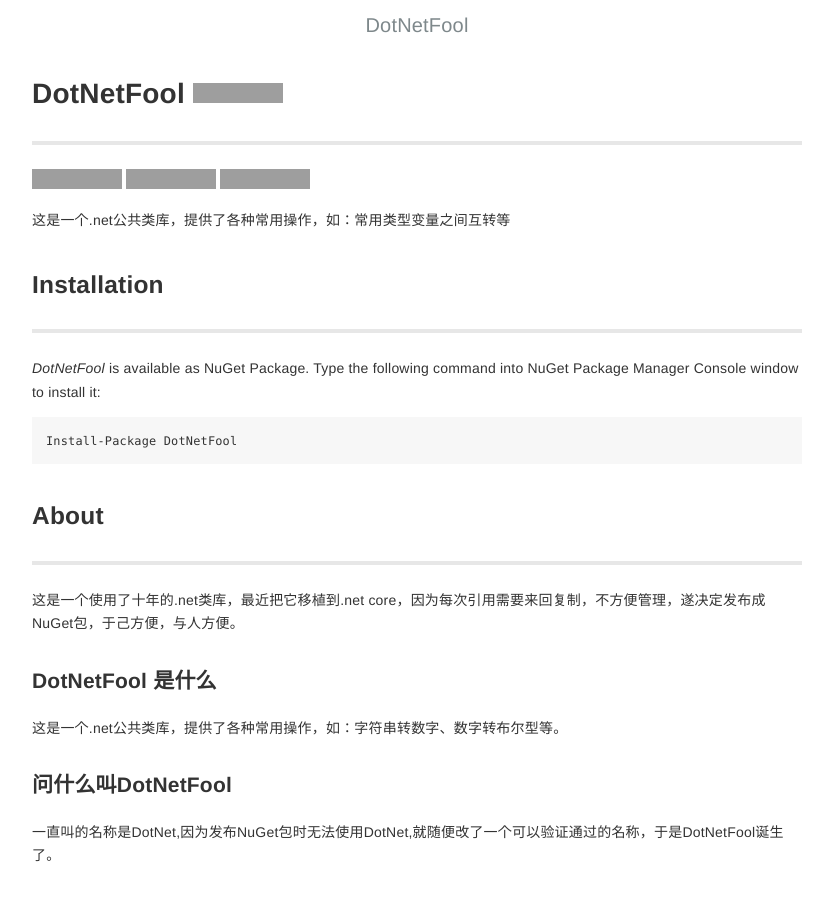
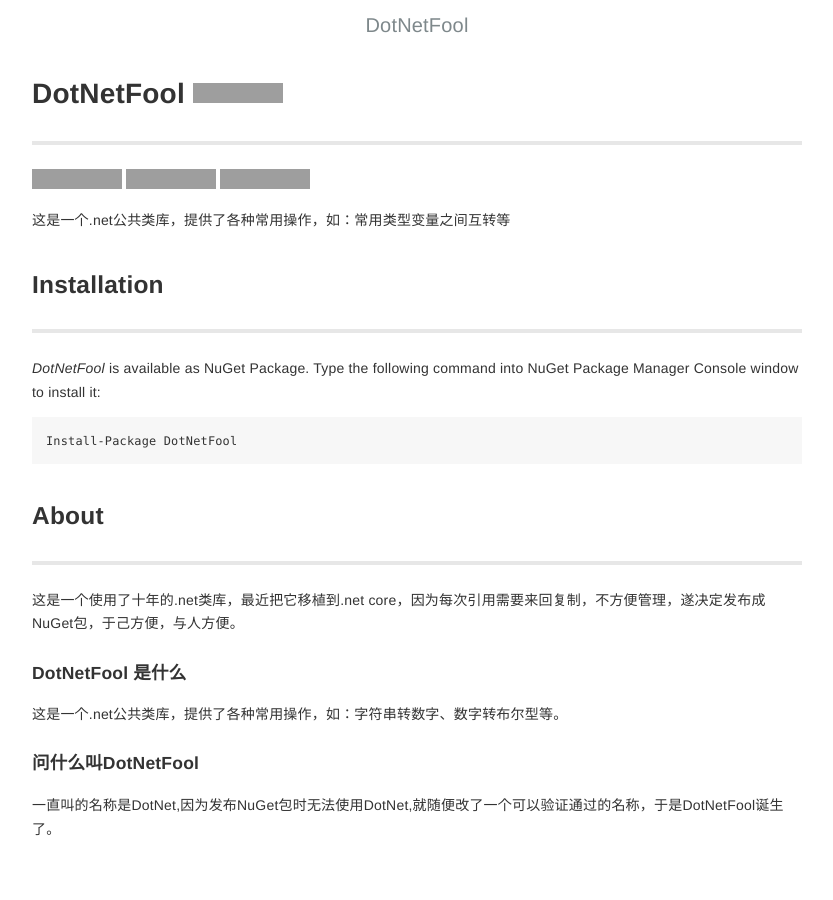
Before and after one commit to lhwsa2010/DotNet, a Jekyll site: the page built from docs/index.md, in a window 1280 px wide. Shown: the whole page, without its empty margins (223-1056 px from the left). Built offline with Jekyll 4.4.1, drawn with Linux system fonts in a browser that asks for light colours; our own code applies the rules of GitHub Pages for plain Markdown files; grey boxes are pictures that could not be loaded.

Commit message:
GetInt docs

```diff
--- a/docs/index.md
+++ b/docs/index.md
@@ -26,7 +26,7 @@
 ## About
 ---
 这是一个使用了十年的.net类库，最近把它移植到.net core，因为每次引用需要来回复制，不方便管理，遂决定发布成NuGet包，于己方便，与人方便。
-### DotNetFool 是什么
+#### DotNetFool 是什么
 这是一个.net公共类库，提供了各种常用操作，如：字符串转数字、数字转布尔型等。
-### 问什么叫DotNetFool
+#### 问什么叫DotNetFool
 一直叫的名称是DotNet,因为发布NuGet包时无法使用DotNet,就随便改了一个可以验证通过的名称，于是DotNetFool诞生了。
```
